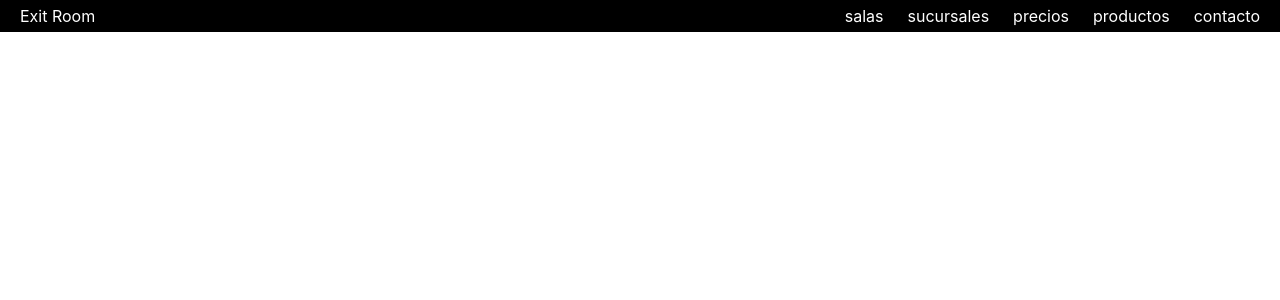
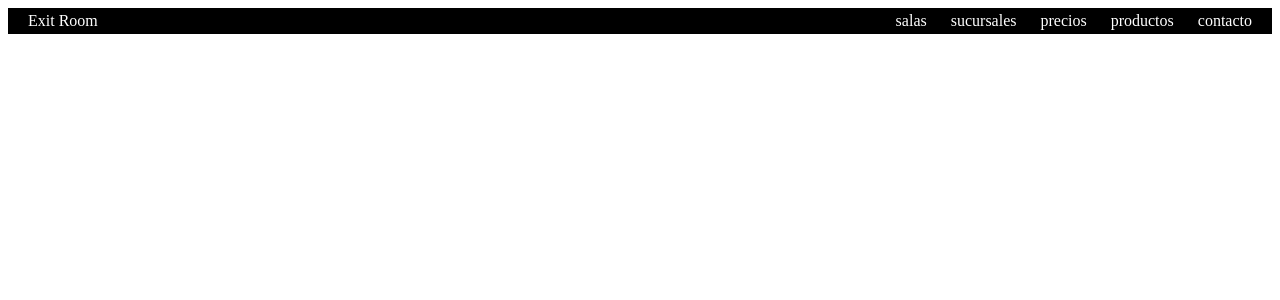
Before and after one commit to cjbustos/react-0222g7-exit-room, a React (Create React App) app: page / in a window 1280 px wide. Shown: the top 300 px of the page. Built offline with nearby package versions, Linux system fonts and the light colour scheme.

Commit message:
branch without bootstrap

```diff
--- a/package.json
+++ b/package.json
@@ -6,9 +6,6 @@
     "@testing-library/jest-dom": "^5.16.4",
     "@testing-library/react": "^13.3.0",
     "@testing-library/user-event": "^13.5.0",
-    "bootstrap": "^4.6.1",
-    "jquery": "^3.6.0",
-    "popper.js": "^1.16.1",
     "react": "^18.2.0",
     "react-dom": "^18.2.0",
     "react-scripts": "5.0.1",
--- a/src/App.js
+++ b/src/App.js
@@ -1,5 +1,5 @@
-import './App.css';
-import Navbar from './componentes/Navbar';
+import './styles/App.css';
+import Navbar from './components/Navbar';
 
 function App() {
 
--- a/src/componentes/Navbar.js
+++ b/src/components/Navbar.js
@@ -1,4 +1,4 @@
-import '../estilos/Navbar.css'
+import '../styles/Navbar.css'
 import Button from './Button'
 
 const Navbar = () => {
--- a/src/index.css
+++ /dev/null
@@ -1 +0,0 @@
-@import 'bootstrap/dist/css/bootstrap.min.css';
--- a/src/index.js
+++ b/src/index.js
@@ -1,6 +1,6 @@
 import React from 'react';
 import ReactDOM from 'react-dom/client';
-import './index.css';
+import './styles/index.css';
 import App from './App';
 
 const root = ReactDOM.createRoot(document.getElementById('root'));
```
Also changed, not shown: src/components/Button.js (renamed from src/componentes/Button.js), src/styles/App.css (renamed from src/App.css), src/styles/Navbar.css (renamed from src/estilos/Navbar.css), src/styles/index.css (added).
